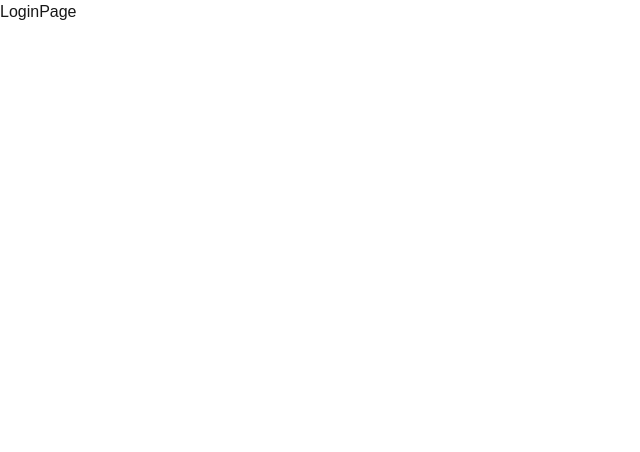
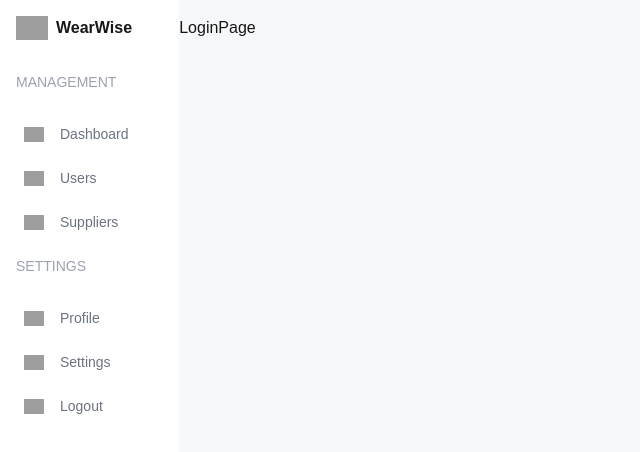
Before and after one commit to WearWise-team/WearWise_FE_Admin, a Next.js app: page /login in a window 1280 px wide. Shown: the top 452 px of the page, without its empty margins (0-640 px from the left). Built offline with nearby package versions, Linux system fonts and the light colour scheme; grey boxes are pictures that could not be loaded.

Commit message:
update some component for user management

```diff
--- a/src/app/layout.js
+++ b/src/app/layout.js
@@ -1,5 +1,8 @@
 import { Geist, Geist_Mono } from "next/font/google";
 import "./globals.css";
+import Link from "next/link";
+import Image from "next/image";
+import Sidebar from "@/components/SideBar";
 
 const geistSans = Geist({
   variable: "--font-geist-sans",
@@ -22,7 +25,23 @@ export default function RootLayout({ children }) {
       <body
         className={`${geistSans.variable} ${geistMono.variable} antialiased`}
       >
-        {children}
+        <div className="h-screen flex">
+      {/* LEFT */}
+      <div className="w-[14%] md:w-[8%] lg:w-[16%] xl:w-[14%] p-4">
+        <Link
+          href="/"
+          className="flex items-center justify-center lg:justify-start gap-2"
+        >
+          <Image src="/logo.webp" alt="logo" width={32} height={32} />
+          <span className="hidden lg:block font-bold">WearWise</span>
+        </Link>
+        <Sidebar />
+      </div>
+      {/* RIGHT */}
+      <div className="w-[86%] md:w-[92%] lg:w-[84%] xl:w-[86%] bg-[#F7F8FA] overflow-scroll flex flex-col">
+        <main className="py-4">{children}</main>
+      </div>
+    </div>
       </body>
     </html>
   );
--- a/src/app/suppliers/page.js
+++ b/src/app/suppliers/page.js
@@ -0,0 +1,9 @@
+import React from 'react'
+
+const SuppliersPage = () => {
+  return (
+    <div>SuppliersPage</div>
+  )
+}
+
+export default SuppliersPage
--- a/src/app/users/page.js
+++ b/src/app/users/page.js
@@ -0,0 +1,19 @@
+import Table from '@/components/Table';
+import React from 'react'
+
+const UsersPage = () => {
+    const columns = ["ID", "Name", "Email", "Role"];
+    const data = [
+      { ID: 1, Name: "John Doe", Email: "john@example.com", Role: "Admin" },
+      { ID: 2, Name: "Jane Smith", Email: "jane@example.com", Role: "User" },
+    ];
+
+    return (
+      <div className="p-4">
+        <h1 className="text-xl font-bold mb-4">Users</h1>
+        <Table columns={columns} data={data} />
+      </div>
+    );
+  };
+
+export default UsersPage
--- a/src/components/SideBar.js
+++ b/src/components/SideBar.js
@@ -1,9 +1,79 @@
-import React from 'react'
+"use client";
+import Image from "next/image";
+import Link from "next/link";
+import { usePathname } from "next/navigation";
 
-const Header = () => {
+const menuItems = [
+  {
+    title: "MANAGEMENT",
+    items: [
+      {
+        icon: "/dashboard.png",
+        label: "Dashboard",
+        href: "/dashboard",
+      },
+      {
+        icon: "/user.png",
+        label: "Users",
+        href: "/users",
+      },
+      {
+        icon: "/supplier.png",
+        label: "Suppliers",
+        href: "/suppliers",
+      },
+    ],
+  },
+  {
+    title: "SETTINGS",
+    items: [
+      {
+        icon: "/profile.png",
+        label: "Profile",
+        href: "/profile",
+      },
+      {
+        icon: "/setting.png",
+        label: "Settings",
+        href: "/settings",
+      },
+      {
+        icon: "/logout.png",
+        label: "Logout",
+        href: "/logout",
+      },
+    ],
+  },
+];
+
+const Sidebar = () => {
+  const pathname = usePathname();
+
+  const isActiveItem = (itemHref) => pathname.startsWith(itemHref);
+
   return (
-    <div>Header</div>
-  )
-}
+    <div className="mt-4 text-sm">
+      {menuItems.map((section) => (
+        <div className="flex flex-col gap-2" key={section.title}>
+          <span className="hidden lg:block text-gray-400 font-light my-4">
+            {section.title}
+          </span>
+          {section.items.map((item) => (
+            <Link
+              href={item.href}
+              key={item.label}
+              className={`flex items-center justify-center lg:justify-start gap-4 text-gray-500 py-2 md:px-2 rounded-md hover:bg-gray-200 ${
+                isActiveItem(item.href) ? "font-bold text-black bg-gray-300" : ""
+              }`}
+            >
+              <Image src={item.icon} alt="" width={20} height={20} />
+              <span className="hidden lg:block">{item.label}</span>
+            </Link>
+          ))}
+        </div>
+      ))}
+    </div>
+  );
+};
 
-export default Header
+export default Sidebar;
--- /dev/null
+++ b/src/components/Table.js
@@ -0,0 +1,29 @@
+const Table = ({ columns, data }) => {
+    return (
+      <div className="overflow-x-auto">
+        <table className="w-full table-auto text-left">
+          <thead className="uppercase">
+            <tr className="w-full bg-gray-100 border-b">
+              {columns.map((col) => (
+                <th key={col} className="py-2 px-4 text-left ">{col}</th>
+              ))}
+            </tr>
+          </thead>
+          <tbody>
+            {data.map((row, index) => (
+              <tr key={index} className="border-b">
+                {columns.map((col) => (
+                  <td key={col} className="py-2 px-4 ">{row[col]}</td>
+                ))}
+              </tr>
+            ))}
+          </tbody>
+        </table>
+        <div className="flex justify-between p-4">
+          <button className="px-4 py-2 bg-gray-200 rounded">Previous</button>
+          <button className="px-4 py-2 bg-gray-200 rounded">Next</button>
+        </div>
+      </div>
+    );
+  };
+  export default Table;
```
